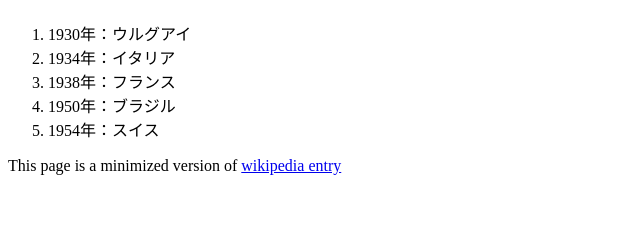
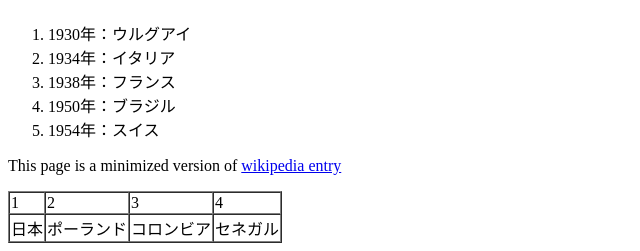
Before and after one commit to a5816008/my-first-blog, a Django app: template blog/templates/blog/p10_2.html in a window 1280 px wide. Shown: the part 792-1043 px from the top of the page, without its empty margins (0-640 px from the left). Before the commit the page ends 967 px from the top, so only its background shows below. Run offline with Django 3.2, Linux system fonts and the light colour scheme; the template is opened without the code that fills it, so the values that code supplies are empty.

Commit message:
Change p10_2 to p10_3,p10_4.

```diff
--- a/blog/templates/blog/p10_2.html
+++ b/blog/templates/blog/p10_2.html
@@ -44,5 +44,14 @@
         <div>
           <p>This page is a minimized version of <a href="https://ja.wikipedia.org/wiki/FIFA%E3%83%AF%E3%83%BC%E3%83%AB%E3%83%89%E3%82%AB%E3%83%83%E3%83%97">wikipedia entry</a></p>
         </div>
+        <!--p10_4の追加内容-->
+        <table border="1" cellspacing="0">
+            <tr>
+              <td>1</td><td>2</td><td>3</td><td>4</td>
+            </tr>
+            <tr>
+              <td>日本</td><td>ポーランド</td><td>コロンビア</td><td>セネガル</td>
+            </tr>
+          </table>
     </body>
 </html>
```
